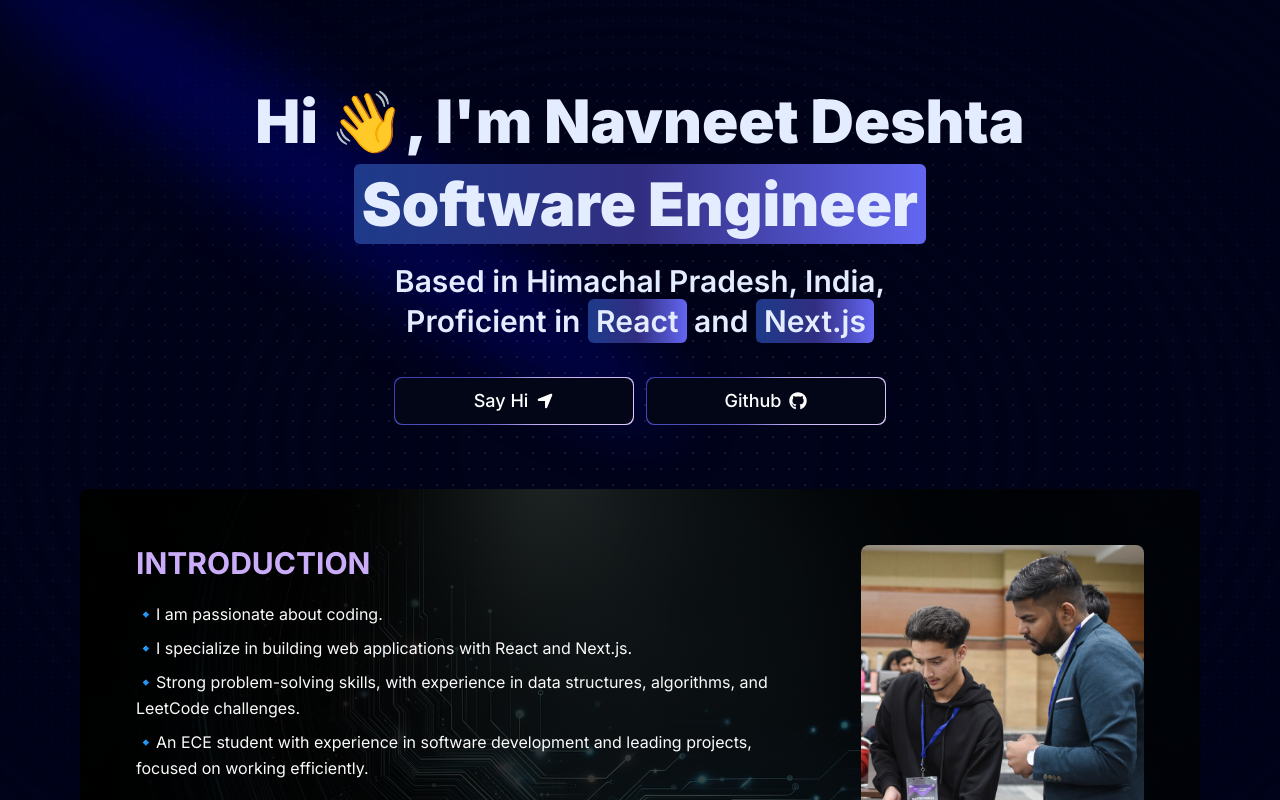
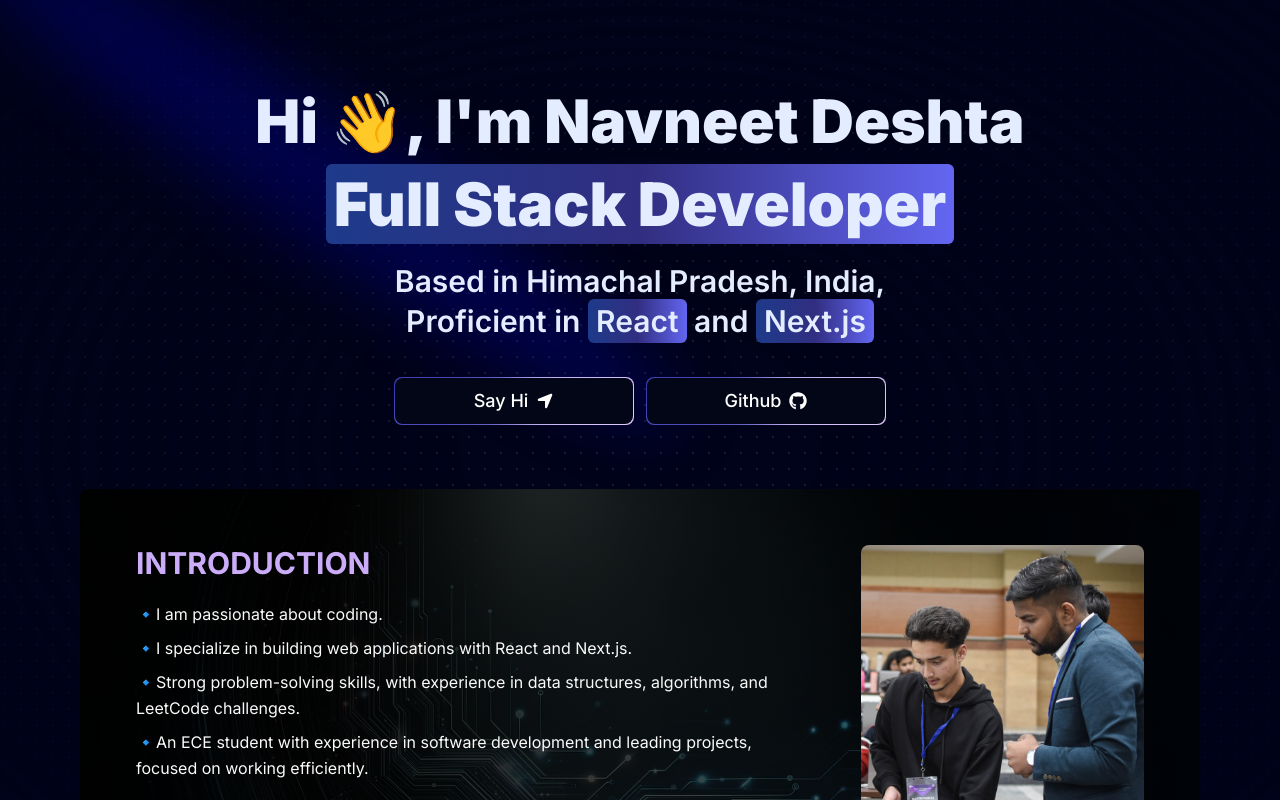
Before and after one commit to NavneetDeshtaa/New-portfolio, a Next.js app: page / in a window 1280 px wide. Shown: the top 800 px of the page. Built offline with nearby package versions, Linux system fonts and the light colour scheme.

Commit message:
status update

```diff
--- a/components/sections/hero.tsx
+++ b/components/sections/hero.tsx
@@ -13,7 +13,7 @@ export function Hero() {
   const data = {
     personalInfo: {
       name: "Navneet Deshta",
-      position: "Software Engineer",
+      position: "Full Stack Developer",
       address: "Himachal Pradesh, India",
       github: "https://github.com/NavneetDeshtaa",
       setupImage: "/contact.webp",
```
